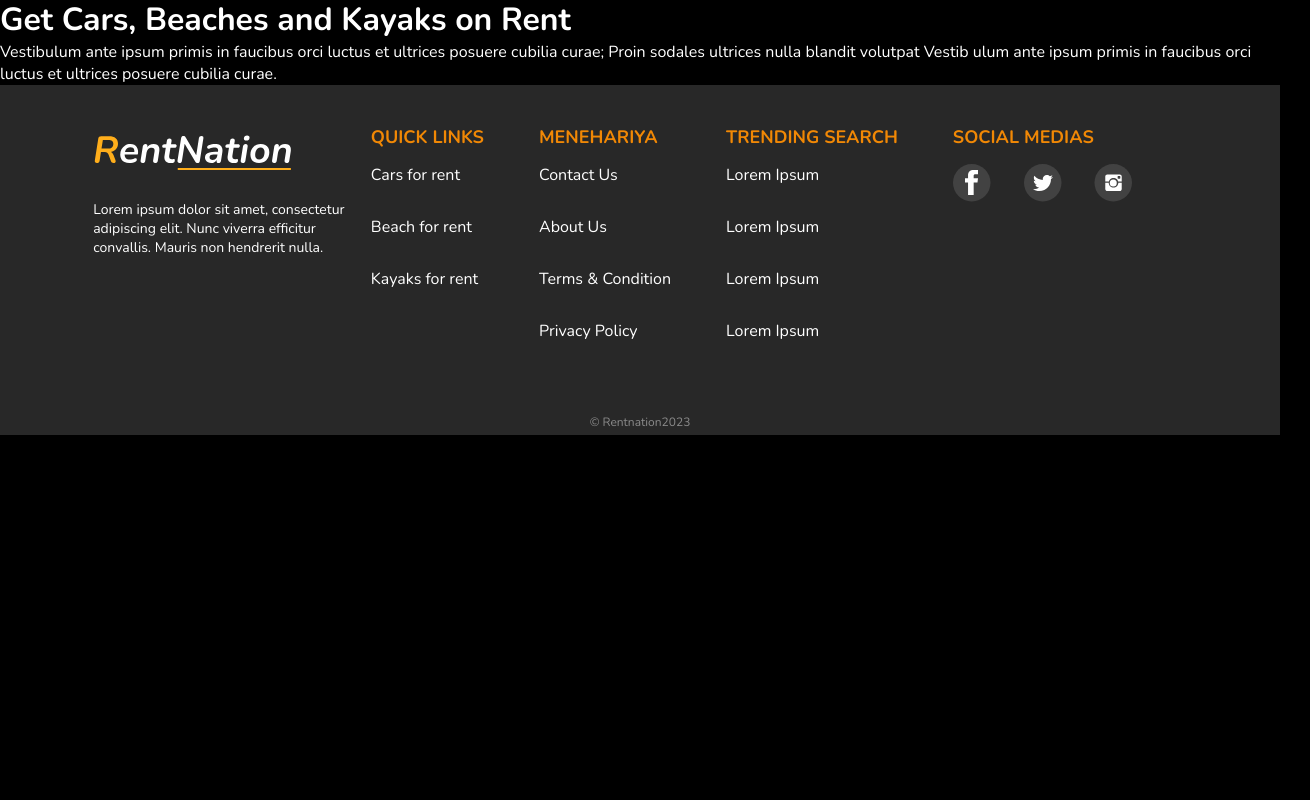
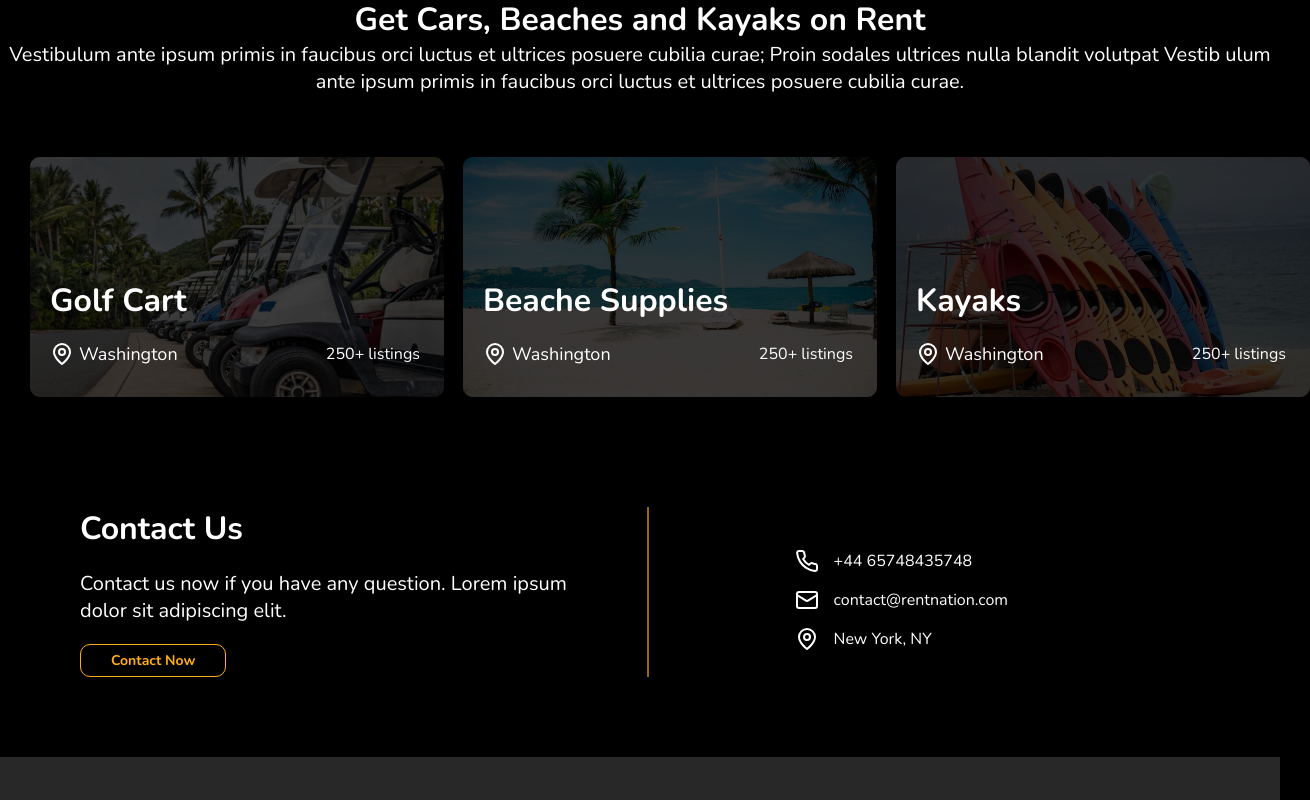
Before and after one commit to zainabzahid711/RentNation, a React (Create React App) app: page / in a window 1280 px wide. Shown: the part 2960-3760 px from the top of the page, 1310 px wide, since content can reach past the window. Before the commit the page ends 3400 px from the top, so only its background shows below. Built offline with nearby package versions, Linux system fonts and the light colour scheme; the HTML template or start-up script is replaced by a standard one.

Commit message:
newSection ContactUs added

```diff
--- a/src/_components/ContactSection/ContactUs.js
+++ b/src/_components/ContactSection/ContactUs.js
@@ -1,16 +1,102 @@
 import React from "react";
 import styles from "./ContactUs.module.css";
+import { ContactCard } from "../card/Card";
+import Contactbikes from "../../_assets/png/bikesContactUs.png";
+import SurfingBoats from "../../_assets/png/surfingBoatsKayaks.png";
+import ContactBeech from "../../_assets/png/beechContactUs.png";
+import locationIcon from "../../_assets/svg/location.svg";
+import phoneIcon from "../../_assets/svg/phone.svg";
+import mailIcon from "../../_assets/svg/mail.svg";
+import Button from "../button/Button";
+
+const contactArry = [
+  {
+    image: Contactbikes,
+    title: "Golf Cart",
+    place: "Washington",
+    listings: "250+ listings",
+  },
+  {
+    image: ContactBeech,
+    title: "Beache Supplies",
+    place: "Washington",
+    listings: "250+ listings",
+  },
+  {
+    image: SurfingBoats,
+    title: "Kayaks",
+    place: "Washington",
+    listings: "250+ listings",
+  },
+];
 
 const ContactUs = () => {
   return (
     <div>
-      <h1>Get Cars, Beaches and Kayaks on Rent</h1>
-      <p>
+      <h1 className={styles.contactHeading}>
+        Get Cars, Beaches and Kayaks on Rent
+      </h1>
+      <p className={styles.contactPara}>
         Vestibulum ante ipsum primis in faucibus orci luctus et ultrices posuere
-        cubilia curae; Proin sodales ultrices nulla blandit volutpat Vestib ulum
+        cubilia curae; Proin sodales ultrices nulla blandit volutpat Vestib ulum{" "}
+        <br></br>
         ante ipsum primis in faucibus orci luctus et ultrices posuere cubilia
         curae.
       </p>
+      <div className={styles.contactWrapping}>
+        {contactArry.map((obj1) => (
+          <ContactCard
+            image={obj1.image}
+            title={obj1.title}
+            place={obj1.place}
+            listings={obj1.listings}
+          />
+        ))}
+      </div>
+
+      <div className={styles.ContactUsNow}>
+        <div className={styles.ContactUs}>
+          <h1 className={styles.UsHeading}>Contact Us</h1>
+          <p className={styles.UsPara}>
+            Contact us now if you have any question. Lorem ipsum <br></br>
+            dolor sit adipiscing elit.
+          </p>
+          <Button
+            title="Contact Now"
+            background="transparent"
+            padding="6px 30px"
+            color="#FFAE1B"
+            border="1px solid #FFAE1B"
+            borderRadius="10px"
+          />
+        </div>
+        <div className={styles.ContactAdress}>
+          <div className={styles.contactVia}>
+            <img
+              className={styles.ContactIcon}
+              src={phoneIcon}
+              alt="phone icon"
+            />
+            <span> +44 65748435748 </span>
+          </div>
+          <div className={styles.contactVia}>
+            <img
+              className={styles.ContactIcon}
+              src={mailIcon}
+              alt="mail icon"
+            />
+            <span> contact@rentnation.com </span>
+          </div>
+          <div className={styles.contactVia}>
+            <img
+              className={styles.ContactIcon}
+              src={locationIcon}
+              alt="location icon"
+            />
+            <span> New York, NY </span>
+          </div>
+        </div>
+      </div>
     </div>
   );
 };
--- a/src/_components/ContactSection/ContactUs.module.css
+++ b/src/_components/ContactSection/ContactUs.module.css
@@ -0,0 +1,65 @@
+.contactHeading {
+  text-align: center;
+  color: #fff;
+  font-size: 32px;
+  font-weight: 700;
+}
+
+.contactPara {
+  text-align: center;
+  color: #fff;
+  font-size: 20px;
+  font-weight: 400;
+}
+
+.UsHeading {
+  color: #fff;
+  font-size: 32px;
+  font-weight: 700;
+}
+
+.UsPara {
+  margin-top: 20px;
+  color: #fff;
+  font-size: 20px;
+  font-weight: 400;
+  margin-bottom: 20px;
+}
+
+
+.contactWrapping {
+  margin-top: 32px;
+  display: flex;
+  gap: 19px;
+  padding: 30px;
+}
+
+.ContactUsNow {
+  display: flex;
+  justify-content: space-between;
+  align-items: center;
+  padding: 80px;
+  width: 85%;
+}
+
+.ContactUs {
+  border-right: 2px solid #FFAE1B99;
+  padding-right: 80px;
+}
+
+.ContactAdress {
+  display: flex;
+  flex-direction: column;
+}
+
+.contactVia {
+  display: flex;
+  text-align: center;
+  align-items: center;
+  margin-top: 15px;
+}
+
+.ContactIcon {
+  width: 24px;
+  margin-right: 15px;
+}
```
